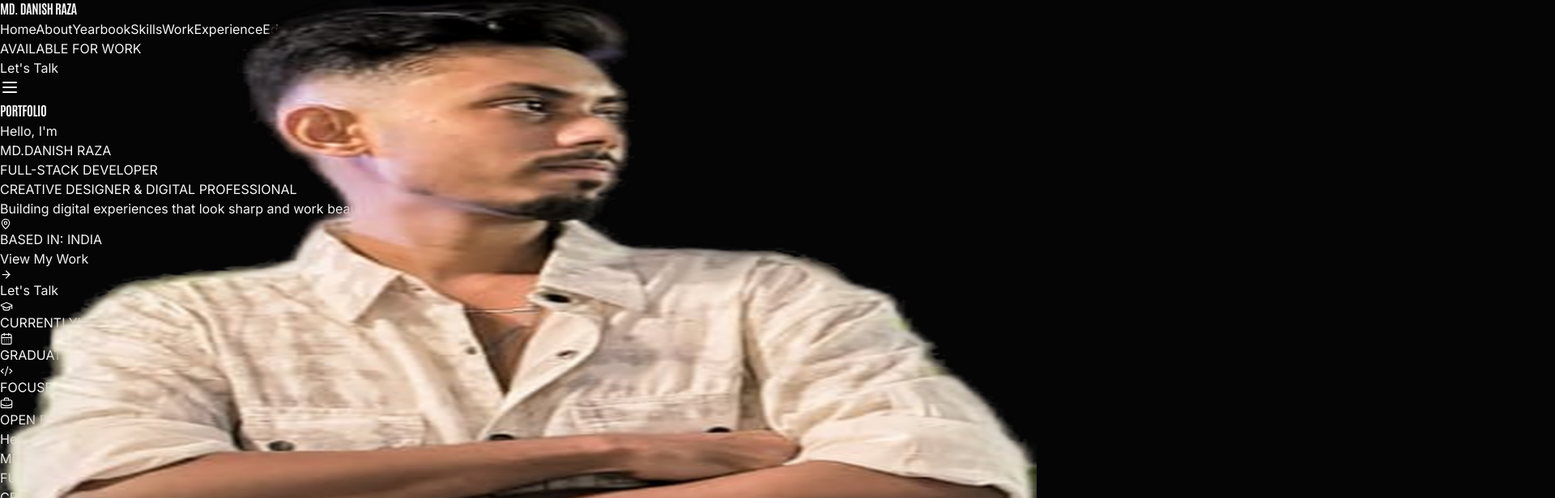
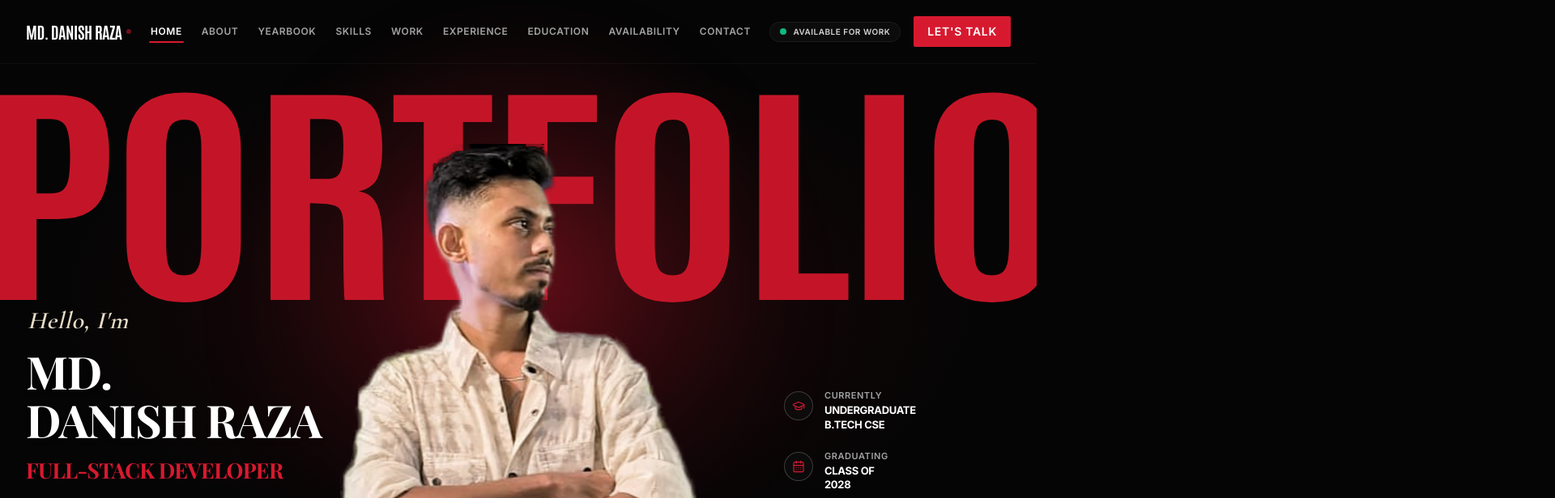
Before and after one commit to mddanish-31/My_Portfolio, a Next.js app: page / in a window 1280 px wide. Shown: the top 616 px of the page at 81% size, 1920 px wide, since content can reach past the window. Built offline with nearby package versions, Linux system fonts and the light colour scheme.

Commit message:
Create tailwind.config.ts

```diff
--- /dev/null
+++ b/tailwind.config.ts
@@ -0,0 +1,62 @@
+import type { Config } from 'tailwindcss';
+
+const config: Config = {
+  content: [
+    './app/**/*.{js,ts,jsx,tsx,mdx}',
+    './pages/**/*.{js,ts,jsx,tsx,mdx}',
+    './components/**/*.{js,ts,jsx,tsx,mdx}',
+  ],
+  theme: {
+    extend: {
+      colors: {
+        background: '#050505',
+        surface: {
+          DEFAULT: '#0B0B0B',
+          card: '#0F0F0F',
+          elevated: '#141414',
+          hover: '#181818',
+        },
+        crimson: {
+          DEFAULT: '#D7192F',
+          dark: '#7A101B',
+          deep: '#450A0A',
+          light: '#FF2A42',
+          glow: 'rgba(215, 25, 47, 0.35)',
+        },
+        muted: {
+          DEFAULT: '#8A8A8A',
+          light: '#A3A3A3',
+          dark: '#525252',
+        },
+        border: {
+          subtle: 'rgba(255, 255, 255, 0.08)',
+          medium: 'rgba(255, 255, 255, 0.15)',
+          crimson: 'rgba(215, 25, 47, 0.4)',
+        },
+      },
+      fontFamily: {
+        poster: ['var(--font-poster)', 'Antonio', 'Bebas Neue', 'Anton', 'Oswald', 'sans-serif'],
+        display: ['var(--font-display)', 'Bebas Neue', 'Antonio', 'sans-serif'],
+        editorial: ['var(--font-editorial)', 'var(--font-serif)', 'Playfair Display', 'Bodoni Moda', 'Georgia', 'serif'],
+        serif: ['var(--font-serif)', 'Playfair Display', 'Bodoni Moda', 'Georgia', 'serif'],
+        thingos: ['var(--font-thingos)', 'Cormorant Garamond', 'Playfair Display', 'serif'],
+        script: ['var(--font-script)', 'Caveat', 'Dancing Script', 'cursive'],
+        sans: ['var(--font-sans)', 'Inter', 'system-ui', 'sans-serif'],
+      },
+      letterSpacing: {
+        tighter2: '-0.06em',
+        tighter3: '-0.08em',
+        tightest: '-0.09em',
+        poster: '-0.03em',
+        ultra: '0.25em',
+      },
+      boxShadow: {
+        glow: '0 0 50px -10px rgba(215, 25, 47, 0.35)',
+        'glow-lg': '0 0 100px -20px rgba(215, 25, 47, 0.45)',
+      },
+    },
+  },
+  plugins: [],
+};
+
+export default config;
```
